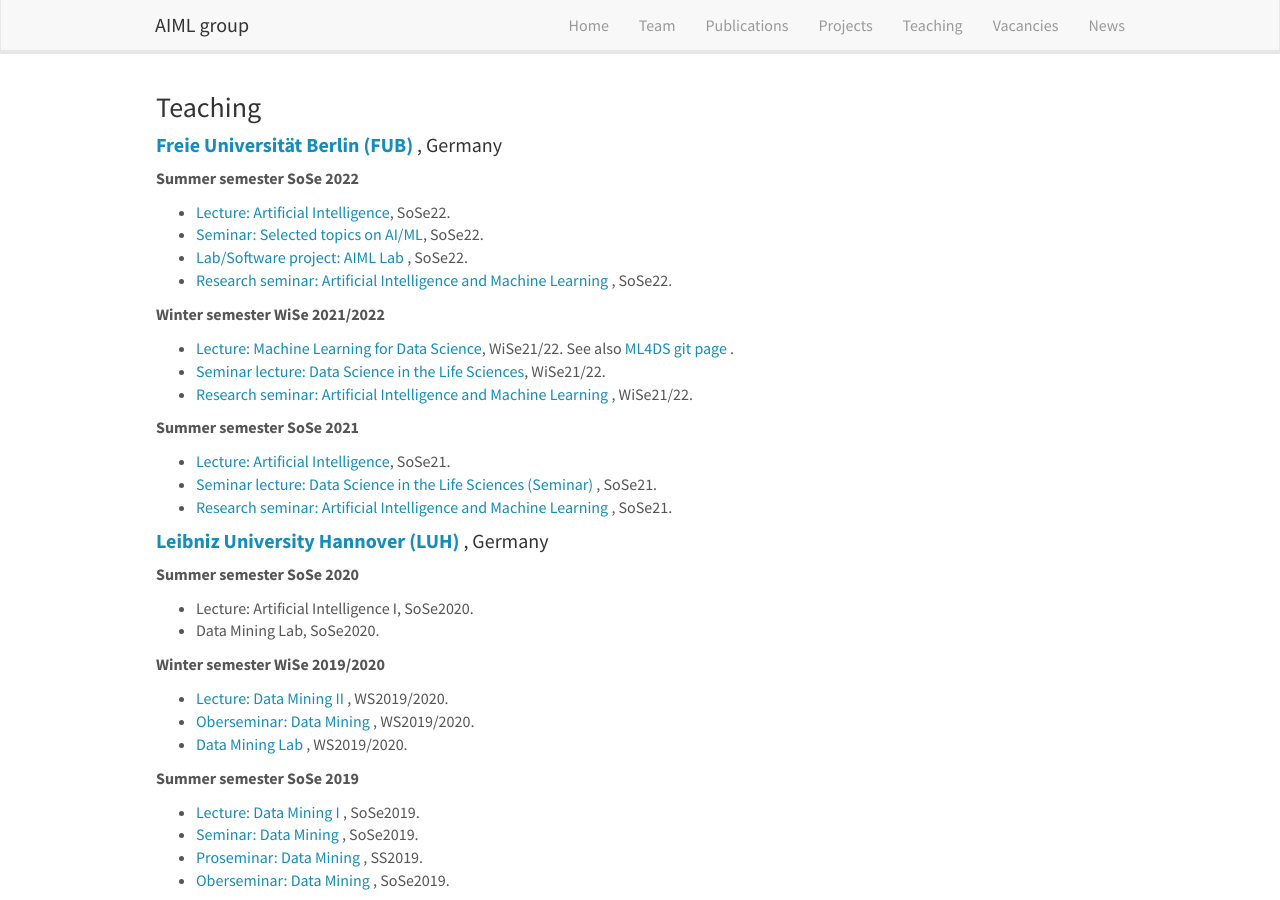
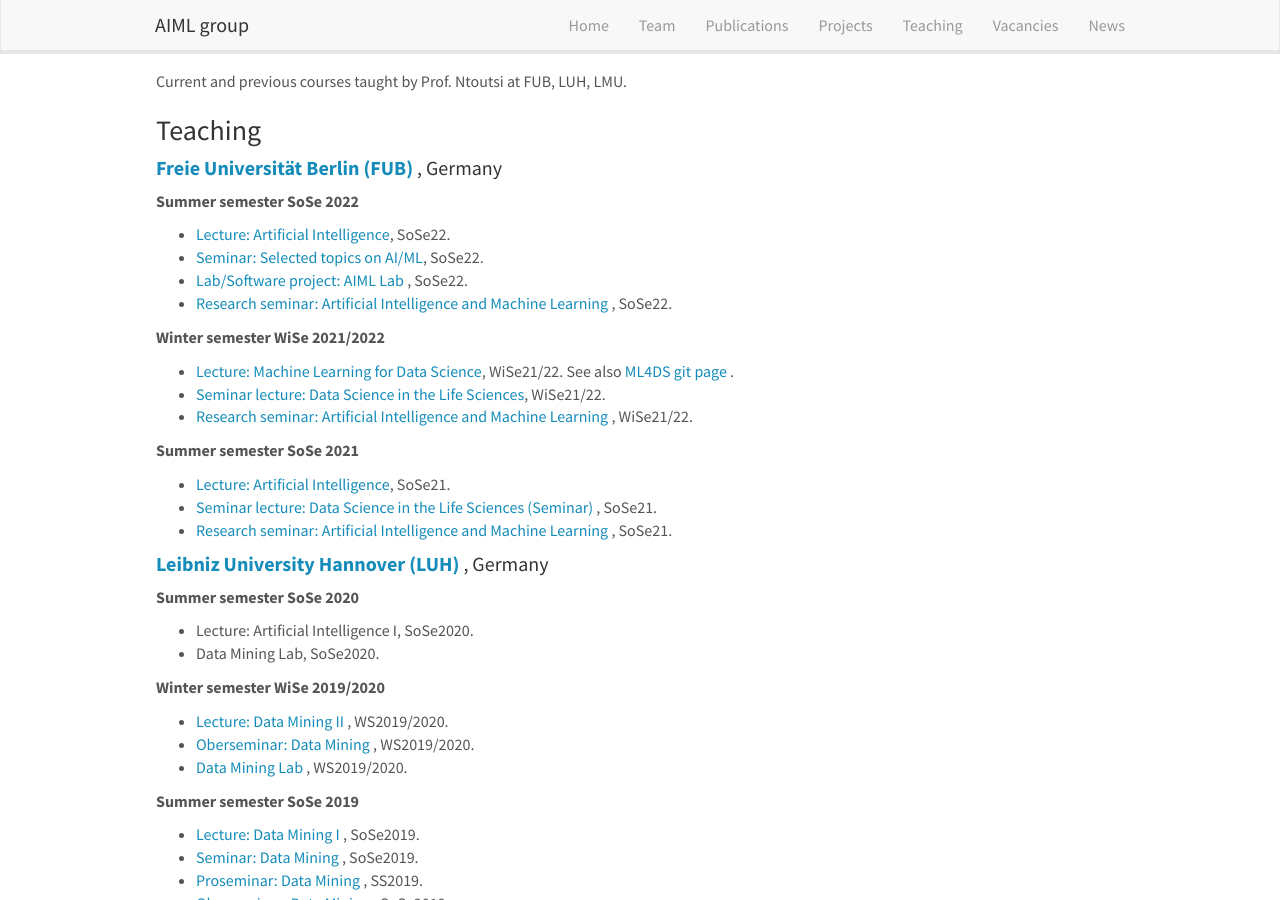
Before and after one commit to AIML-research/AIML-research.github.io, a Jekyll site: the page built from _pages/teaching.md, in a window 1280 px wide and 900 px high. Built offline with Jekyll 4.4.1, drawn with Linux system fonts in a browser that asks for light colours; nearby versions of some CDN libraries.

Commit message:
Update teaching.md

```diff
--- a/_pages/teaching.md
+++ b/_pages/teaching.md
@@ -5,6 +5,8 @@
 sitemap: false
 permalink: /teaching/
 ---
+
+Current and previous courses taught by Prof. Ntoutsi at FUB, LUH, LMU.
 
 ### Teaching
 #### <a href ="https://www.fu-berlin.de/"> <b>Freie Universität Berlin (FUB)</b> </a>, Germany
```
